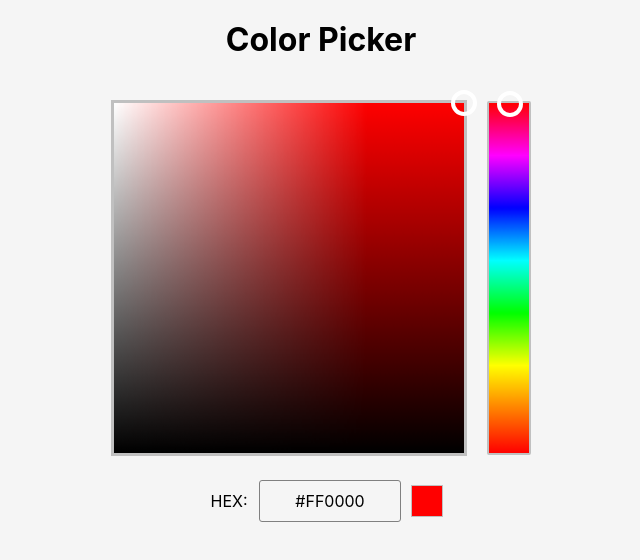
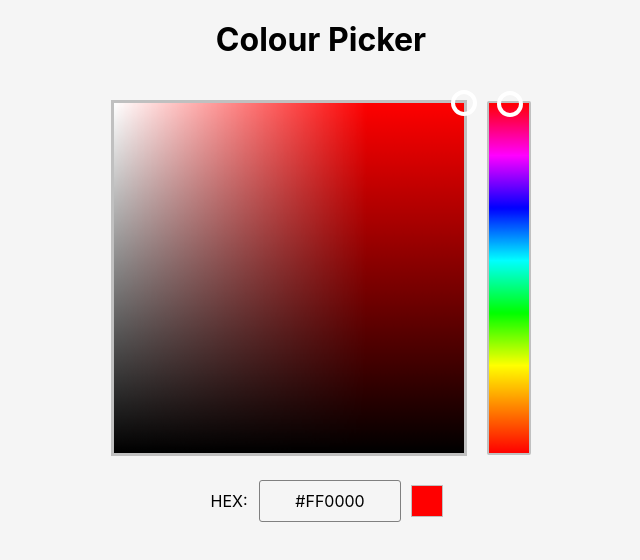
Before and after one commit to Shaun-Farrell/react-color-picker, a React (Create React App) app: page / in a window 1280 px wide. Shown: the top 560 px of the page, without its empty margins (319-959 px from the left). Built offline with nearby package versions, Linux system fonts and the light colour scheme.

Commit message:
UK spelling

```diff
--- a/src/App.tsx
+++ b/src/App.tsx
@@ -5,7 +5,7 @@ import "./App.css";
 function App() {
   return (
     <div className="App">
-      <h1>Color Picker</h1>
+      <h1>Colour Picker</h1>
       <Picker />
     </div>
   );
```
Also changed, not shown: 1 other file (tests, documents, lock files or other folders).
